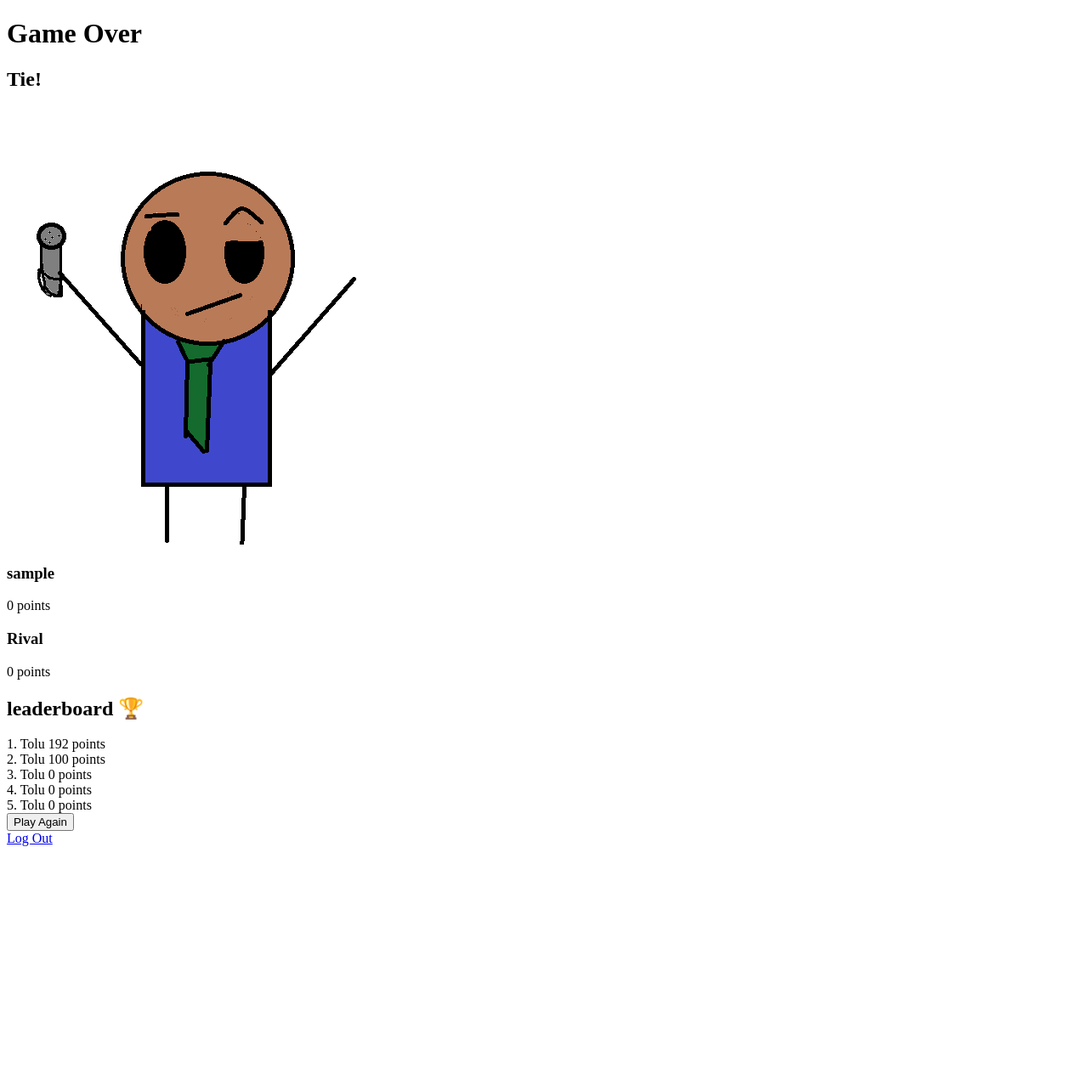
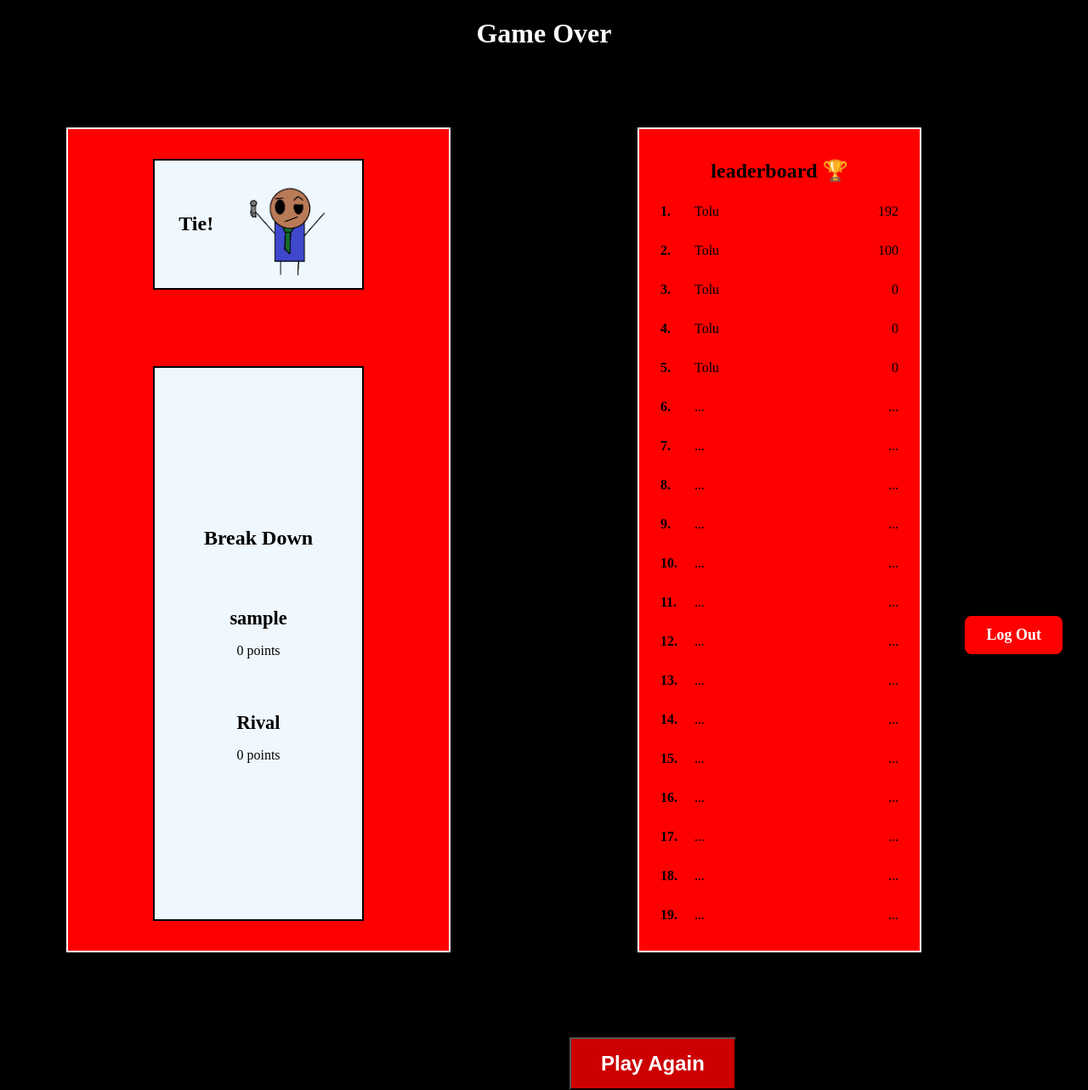
Before and after one commit to tcoleman36-btye/PW2-Game-Show, a PHP site: page /game-over.php in a window 1280 px wide. Shown: the whole page at 85% size. Before the commit the page ends 996 px from the top, so only its background shows below. Run offline with PHP 8.4, Linux system fonts and the light colour scheme; the visitor is signed in with stand-in values (Sample User, id 1).

Commit message:
Gameover Layout

```diff
--- a/PokeFeud/game-over.css
+++ b/PokeFeud/game-over.css
@@ -0,0 +1,163 @@
+body{
+    background-color: black;
+    color: white;
+}
+.game-over {
+    text-align: center;
+}
+
+/*helps slips the content box and leader board away from eachother*/
+main {
+    display: grid;
+    grid-template-columns: 1fr 1fr;
+    grid-template-rows: 1fr auto;
+    gap: 30px 80px;
+    width: 100%;
+    margin: 0 auto;
+}
+
+.content-box {
+    grid-column: 1 / 2;
+    grid-row: 1 / 2;
+    border: 2px solid white;
+    display: flex;
+    flex-direction: column;
+    gap: 20px;
+    margin: 70px;
+    background-color: red;
+}
+
+.winner {
+    border: 2px solid black;
+    display: flex;
+    align-items: center;
+    justify-content: space-around;
+    text-align: center;
+    margin: 35px 100px;
+    padding: 15px;
+    background-color: aliceblue;
+    color: black;
+    opacity: 0;
+    animation: Fade 1.7s ease forwards;
+}
+
+.victory {
+    width: 120px;
+    height: 120px;
+    object-fit: contain;
+    display: block;
+}
+
+.breakdown {
+    border: 2px solid black;
+    flex: 1;
+    display: flex;
+    flex-direction: column;
+    justify-content: center;
+    align-items: center;
+    gap: 25px;
+    text-align: center;
+    margin: 35px 100px;
+    padding: 15px;
+    background-color: aliceblue;
+    color: black;
+    opacity: 0;
+    animation: Fade 1.7s ease forwards;
+}
+
+h3 {
+    font-size: 1.4rem;
+    margin-bottom: 10px;
+}
+
+.leaderboard {
+    border: 2px solid white;
+    padding: 15px;
+    width: 300px;
+    margin: 70px;
+    background-color: red;
+    color: black;
+}
+
+.leaderboard h2 {
+    text-align: center;
+    margin-bottom: 15px;
+}
+
+.board_entry {
+    display: flex;
+    align-items: center;
+    gap: 10px;
+    padding: 10px;
+    margin: 8px 0;
+    opacity: 0;
+    animation: Fade 1.7s ease forwards;
+}
+
+.rank {
+    width: 30px;
+    font-weight: bold;
+}
+
+.board_name {
+    flex: 1;
+    text-align: left;
+}
+
+.board_score {
+    width: 50px;
+    text-align: right;
+}
+
+.playagain button {
+    display: inline-block;
+    background-color: #cc0000;
+    color: white;
+    padding: 15px 35px;
+    font-size: 24px;
+    font-weight: bold;
+    text-decoration: none;
+    transition: 0.3s;
+    position: absolute;
+    left: 670px;
+}
+
+.playagain button:hover {
+    background-color: #7e0494;
+    transform: scale(1.05);
+}
+
+.logout-box {
+    position: fixed;
+    right: 30px;
+    bottom: 30px
+}
+
+.logout-link {
+    display: inline-block;
+    background-color: red;
+    color: white;
+    padding: 12px 25px;
+    font-size: 18px;
+    font-weight: bold;
+    text-decoration: none;
+    border-radius: 8px;
+    transition: 0.3s;
+}
+
+.logout-link:hover {
+    background-color: #7e0494;
+    transform: scale(1.05);
+}
+
+@keyframes Fade {
+    from {
+        opacity: 0;
+        transform: translateY(15px);
+    }
+
+    to{
+        opacity: 1;
+        transform: translateY(0);
+    }
+}
--- a/PokeFeud/game-over.php
+++ b/PokeFeud/game-over.php
@@ -53,13 +53,6 @@ if (!isset($_SESSION['score_saved'])) {
     $username . '|' . $playerScore . PHP_EOL,
     FILE_APPEND | LOCK_EX
     );
-
-    if ($saved !== false) {
-        $_SESSION['score_saved'] = true;
-        echo "Score was saved!";
-    } else {
-        echo "ERROR: unable to save score";
-    }
 }
 
 if (file_exists($scoreboard)) {
@@ -97,7 +90,7 @@ $scores = array_slice($scores, 0, 19);
 
     <body>
 
-        <header>
+        <header class="game-over">
           <h1>Game Over</h1>
         </header>
 
@@ -112,7 +105,7 @@ $scores = array_slice($scores, 0, 19);
                 </div>
 
                 <div class="breakdown">
-
+                    <h2>Break Down</h2>
                     <div class ="player-score">
                       <h3><?php echo htmlspecialchars($_SESSION['username'], ENT_QUOTES, 'UTF-8'); ?> </h3>
                        <p><?php echo $playerScore; ?> points</p>
@@ -128,24 +121,32 @@ $scores = array_slice($scores, 0, 19);
 
             <aside class="leaderboard">
               <h2>leaderboard &#127942</h2>
-                <?php if (empty($scores)):?>
-                 <p>...</p> <!--Ellipse indicates there is no score-->
-                <?php else: ?>
-                    <?php foreach ($scores as $index => $entry): ?>
-                        <div class="board_entry">
-                            <span>
-                             <?php echo $index + 1; ?>.
-                             <?php echo htmlspecialchars($entry['username'], ENT_QUOTES, 'UTF-8'); ?>
+                <?php for ($i = 0; $i < 19; $i++):?>
+                    <div class="board_entry">
+
+                        <span class="rank">
+                          <?php echo $i + 1; ?>.
+                        </span>
+
+                        <?php if (isset($scores[$i])): ?>
+                            <span class="board_name">
+                                <?php echo htmlspecialchars($scores[$i]['username'], ENT_QUOTES, 'UTF-8'); ?>
                             </span>
 
-                            <span>
-                                <?php echo $entry['score']; ?> points
+                            <span class="board_score">
+                                <?php echo $scores[$i]['score']; ?>
                             </span>
-                        </div>
-                    <?php endforeach; ?>
-                <?php endif; ?>
+
+                        <?php else: ?>
+                            <span class="board_name">...</span>
+                            <span class="board_score">...</span>
+                        <?php endif; ?>
+                    </div>
+                <?php endfor; ?>
 
             </aside>
+        </main>
+
 
             <div class="playagain">
                 <form method="POST">
@@ -154,11 +155,9 @@ $scores = array_slice($scores, 0, 19);
                 </form>
             </div>
 
-            <div>
+            <div class="logout-box">
               <a href="?action=logout" class="logout-link">Log Out</a>
             </div>
 
-        </main>
-
     </body>
 </html>
```
Also changed, not shown: README.md.
